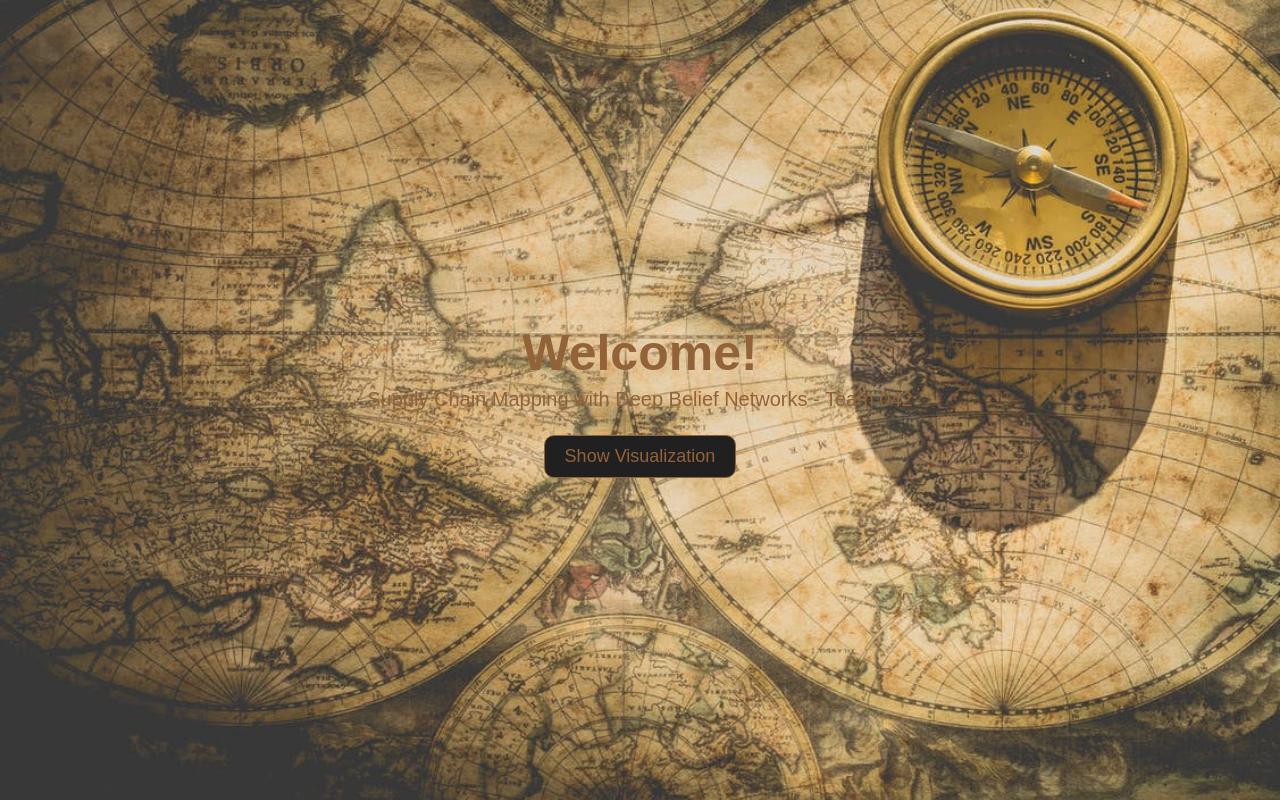
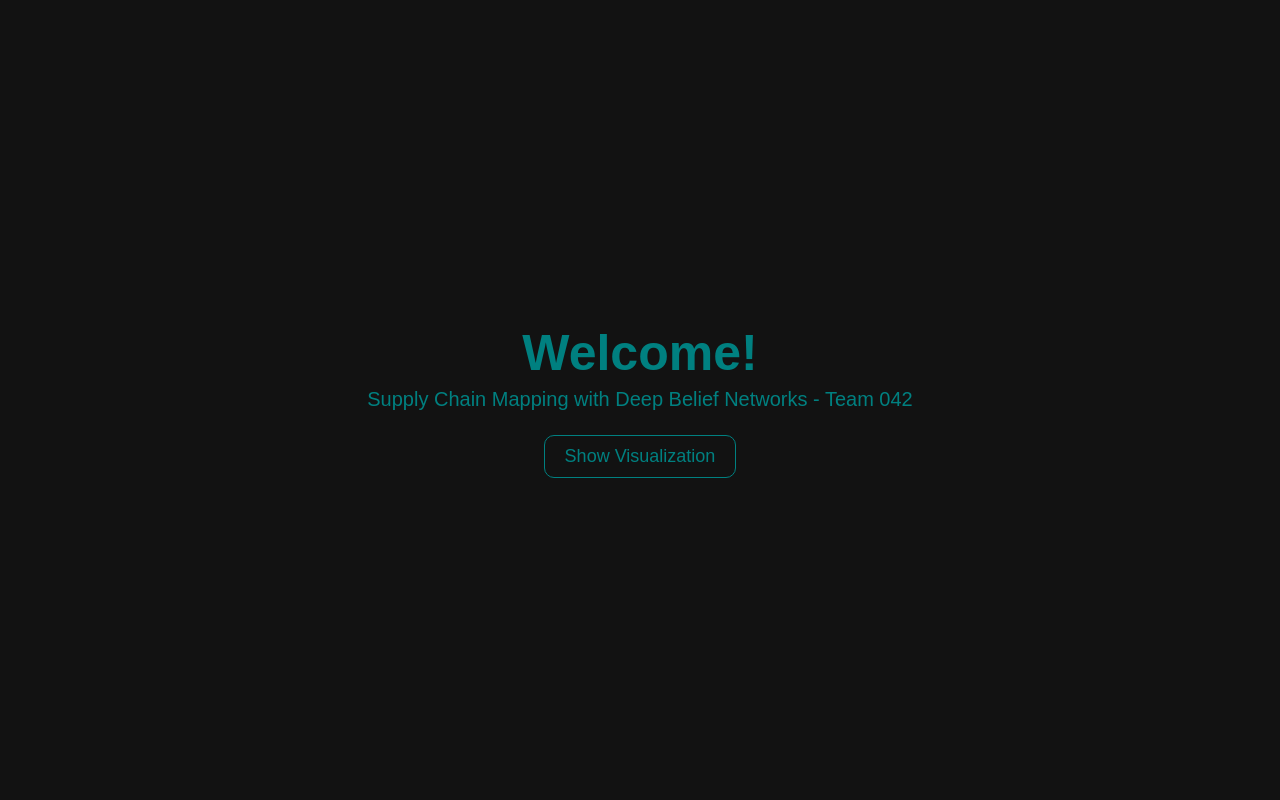
Before and after one commit to team042/DeepBeliefSupplyChainMap, a Flask app: page / in a window 1280 px wide. Run offline with Flask 2, Linux system fonts and the light colour scheme.

Commit message:
Update front end

```diff
--- a/backend.py
+++ b/backend.py
@@ -1,6 +1,6 @@
 import pandas as pd
 def get_supply_chain():
-    supplyChain = pd.read_csv('supplyChain.csv')
+    supplyChain = pd.read_csv('sc_data_2019.csv')
     return supplyChain
 
 def get_events():
--- a/static/style.css
+++ b/static/style.css
@@ -1,6 +1,6 @@
 #map{
     display:block;
-    height:800px;
+    height:95vh;
 }
 *{
     margin:0;
@@ -8,21 +8,28 @@
   }
 
   body{
-    background-color:#202020;
+    background-color:#121212;
     margin:0;
     font-family: Arial, "Helvetica Neue", Helvetica, sans-serif;
-    font-size:17px;
-    color:#926239;
+    font-size:18px;
+    color:#008080;
     line-height:1.6;
   }
 
   #showcase{
-    background-image:url('../worldMap.jpeg');
-    background-size:cover;
-    background-position:center;
     height:100vh;
     display:flex;
     flex-direction:column;
+    justify-content:center;
+    align-items:center;
+    text-align:center;
+    padding:0 20px;
+  }
+
+  #filters{
+    height:5vh;
+    display:flex;
+    /* flex-direction:column; */
     justify-content:center;
     align-items:center;
     text-align:center;
@@ -41,15 +48,23 @@
   #showcase .button{
     font-size:18px;
     text-decoration:none;
-    background: #202020;
-    color:#926239;
-    border:#926239 1px solid;
+    background: #121212;
+    color:#008080;
+    border:#008080 1px solid;
     padding:10px 20px;
     border-radius:10px;
     margin-top:20px;
   }
 
   #showcase .button:hover{
-    background:#926239;
-    color:#fff;
+    background:#008080;
+    color:#121212;
   }
+
+.button:active {
+  transform: scale(0.98);
+}
+
+.filters {
+  display: inline;
+}
```
Also changed, not shown: templates/welcome.html (+0 -21 lines).
